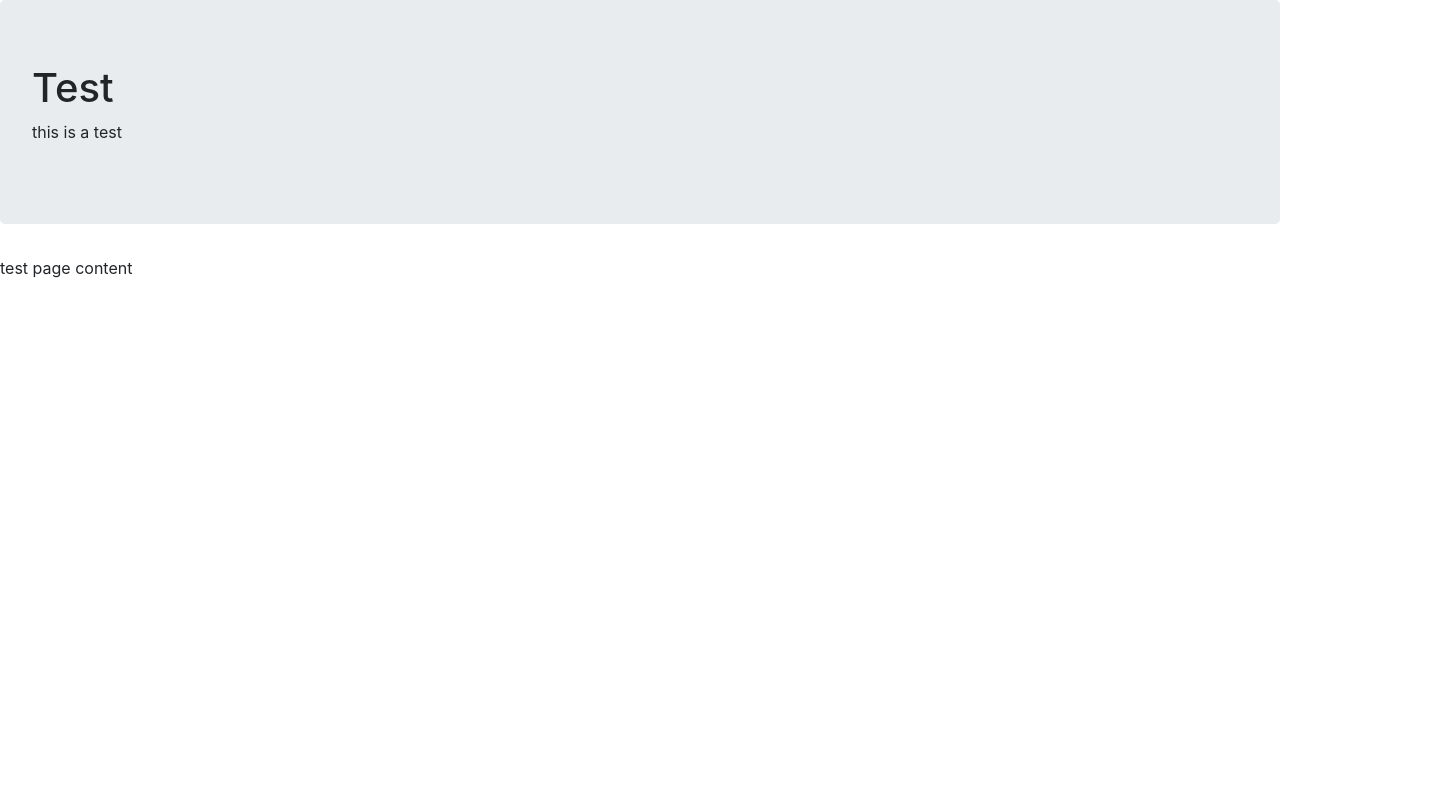
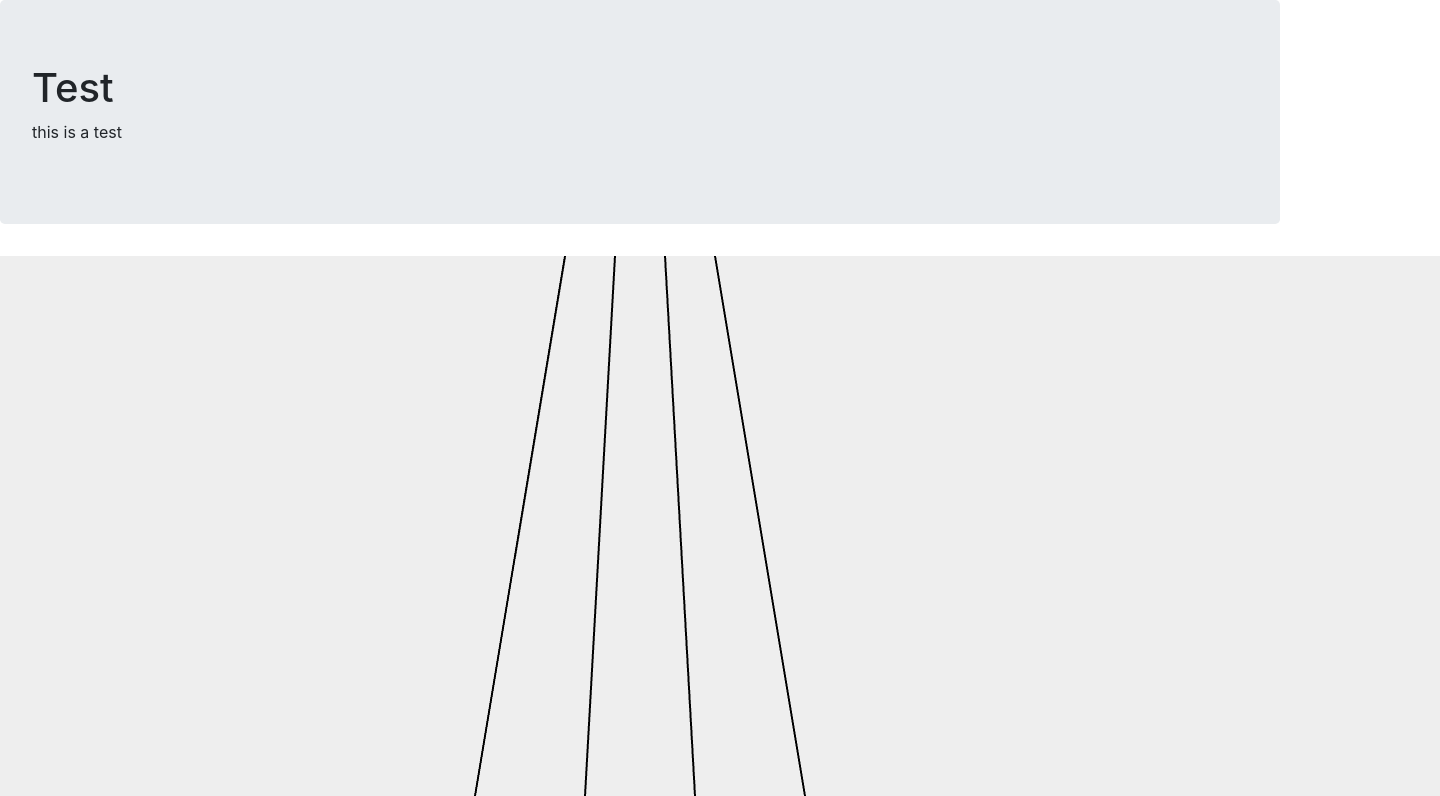
Before and after one commit to AgroLucas/githeroFrontend, a website built with webpack: page src/index.html in a window 1280 px wide. Shown: the top 796 px of the page, 1440 px wide, since content can reach past the window. Built offline with nearby package versions, Linux system fonts and the light colour scheme.

Commit message:
add - first game view using Phaser3

```diff
--- a/package.json
+++ b/package.json
@@ -15,6 +15,7 @@
     "css-loader": "^5.0.1",
     "file-loader": "^6.2.0",
     "html-webpack-plugin": "^4.5.0",
+    "phaser": "^3.24.1",
     "style-loader": "^2.0.0",
     "webpack": "^4.44.1",
     "webpack-cli": "^3.3.12",
--- /dev/null
+++ b/src/Components/Phaser/GamePage.js
@@ -0,0 +1,33 @@
+import Phaser from "phaser";
+import GameScene from "./GameScene.js";
+import { setLayout } from "../../utils/render.js";
+
+var game;
+
+const PhaserGamePage = () => {
+  setLayout("Making your first Phaser 3 game");
+  let phaserGame = `
+<div id="gameDiv" class="d-flex justify-content-center my-3">
+</div>`;
+
+  let page = document.querySelector("#page");
+  page.innerHTML = phaserGame;
+
+  let config = {
+    type: Phaser.AUTO,
+    width: 1600,
+    height: 900,
+    backgroundColor: '#eeeeee',
+    scene: [GameScene],
+    //  parent DOM element into which the canvas created by the renderer will be injected.
+    parent: "gameDiv",
+  };
+
+  // there could be issues when a game was quit (events no longer working)
+  // therefore destroy any started game prior to recreate it
+  if(game)
+    game.destroy(true);
+  game = new Phaser.Game(config);
+};
+
+export default PhaserGamePage;
--- /dev/null
+++ b/src/Components/Phaser/GameScene.js
@@ -0,0 +1,74 @@
+import Phaser from 'phaser'
+
+export default class GameScene extends Phaser.Scene
+{
+
+	constructor()
+	{
+		super('game-scene')
+	}
+
+	preload()
+	{
+	}
+
+	create()
+	{
+        let width = 1600; //hardcoded -> TODO to find in properties ?
+        let height = 900; //hardcoded -> TODO to find in properties ?
+
+        this.graphics = this.add.graphics();
+        this.graphics.lineStyle(2,"#000000");
+        this.graphics.fillStyle(0xff0000);
+
+        this.createLines(width, height);
+
+        let side=60;
+        this.createSquareBtns(height, side, width);
+
+        this.drawAll();
+    }
+
+
+
+    createSquareBtns(height, side, width) {
+        let y = height - side;
+        this.squareBtns = [];
+        for (let i = 0; i < 4; i++) {
+            let x = calcLineX(i, 150, width) - side / 2;
+            this.squareBtns[i] = new Phaser.Geom.Rectangle(x, y, side, side);
+        }
+    }
+
+    createLines(width, height) {
+        this.lines = [];
+        for (let i = 0; i < 4; i++) {
+            this.lines[i] = this.add.path(calcLineX(i, 50, width), 0);
+            this.lines[i].lineTo(calcLineX(i, 150, width), height);
+        }
+    }
+
+    drawAll() {
+        //lines
+        for(let i=0; i<4; i++){
+            this.lines[i].draw(this.graphics);
+        }
+
+        //square buttons
+        for(let i=0; i<4; i++){
+            this.graphics.fillRectShape(this.squareBtns[i]);
+        }
+    }
+}
+
+/**
+ * returns the x coordonate of the line to draw
+ * @param i the number of the line (from left to right )
+ * @param deltaX the distance between 2 lines
+ * @param sceneWidth width of the scene
+ */
+const calcLineX = (i, deltaX, sceneWidth) => {
+    let center = sceneWidth/2;
+    let coeficients = [-1.5, -0.5, 0.5, 1.5];
+    return center + coeficients[i]*deltaX;
+}
--- /dev/null
+++ b/src/Components/Router.js
@@ -0,0 +1,72 @@
+import GamePage from "./Phaser/GamePage.js";
+
+const routes = {
+    "/": GamePage,
+    "/game": GamePage,
+};
+
+let componentToRender;
+let navbar = document.querySelector("#navbar");
+
+const Router = () => {
+    window.addEventListener("load", onLoadHandler);
+    navbar.addEventListener("click", onNavigateHandler);
+    window.addEventListener("popstate", onHistoryHandler);
+}
+
+//onLoadHandler
+const onLoadHandler = (e) => {
+    console.log("onLoad : ", window.location.pathname);
+    componentToRender = routes[window.location.pathname];
+    if(!componentToRender){
+        ErrorPage(window.location.pathname)
+        return;
+    }
+    componentToRender();
+};
+
+//onNavigateHandler
+const onNavigateHandler = (e) => {
+    let uri;
+    if(e.target.tagName === "A") {
+        e.preventDefault();
+        uri = e.target.dataset.uri;
+    }
+    if(uri) {
+        console.log("onNavigate : ", uri);
+        window.history.pushState({}, uri, window.location.origin + uri);
+        componentToRender = routes[uri];
+        if(!componentToRender) {
+            ErrorPage(uri);
+            return;
+        }
+        componentToRender();
+    }
+};
+
+//onHistoryHandler (arrows <- -> )
+const onHistoryHandler = (e) => {
+    console.log("onHistory : ", window.location.pathname);
+    componentToRender = routes[window.location.pathname];
+    if(!componentToRender){
+        ErrorPage(window.location.pathname);
+        return;
+    }
+    componentToRender();
+};
+
+const RedirectUrl = (uri, data) => {
+    window.history.pushState({}, uri, window.location.origin + uri);
+    componentToRender = routes[uri];
+    if(!componentToRender){
+        ErrorPage(uri);
+        return;
+    }
+    if(!data){
+        componentToRender();
+    }else {
+        componentToRender(data);
+    }
+};
+
+export { Router, RedirectUrl };
--- a/src/index.html
+++ b/src/index.html
@@ -1,7 +1,7 @@
 <!doctype html>
 <html lang="en">
   <head>
-    <title>Title</title>
+    <title>GitHero</title>
     <!-- Required meta tags -->
     <meta charset="utf-8">
     <meta name="viewport" content="width=device-width, initial-scale=1, shrink-to-fit=no">
--- a/src/index.js
+++ b/src/index.js
@@ -1,4 +1,3 @@
-let pageHTML = `test page content`;
-let page = document.querySelector("#page");
+import {Router} from "./Components/Router.js";
 
-page.innerHTML = pageHTML;
+Router();
--- /dev/null
+++ b/src/utils/render.js
@@ -0,0 +1,3 @@
+const setLayout = () => {};
+
+export {setLayout};
```
Also changed, not shown: src/img/background.png (added), src/img/game_assets/background.png (deleted), src/img/sky.png (added).
